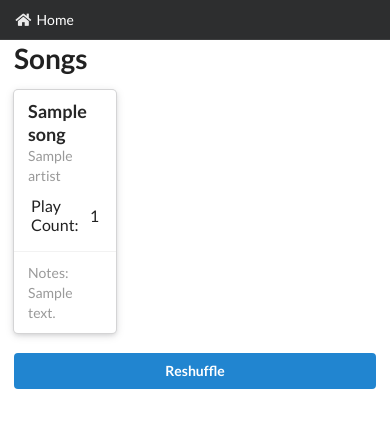
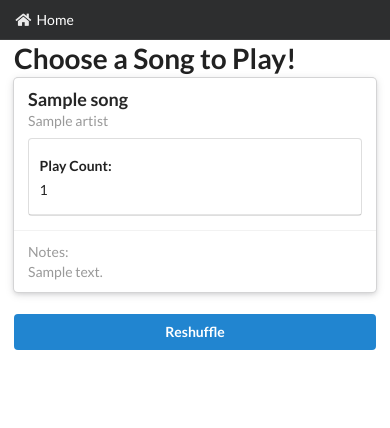
Before and after one commit to DeltiKron/song_trainer, a Flask app: template song_app/templates/random_song_grid.html in a window 390 px wide. Shown: the top 428 px of the page. Run offline with Flask 2, Linux system fonts and the light colour scheme; the template is opened without the code that fills it: most values are stand-ins (such as "Sample title", 1, 10 or a date in 2020); some libraries are stand-ins or nearby versions.

Commit message:
fixing cards, making elements stackable for mobile

```diff
--- a/song_app/templates/random_song_grid.html
+++ b/song_app/templates/random_song_grid.html
@@ -6,16 +6,9 @@
 $(document).ready(function(){
    $('.menu .item').tab();
    $('.ui.rating').rating({
-    maxRating: 5
+    maxRating: 5,
+    interactive:false
    });
-   $('.ui.rating')
-  .rating('setting', 'onRate', function(value) {
-      var song_id = this.dataset.song_id;
-      console.log(song_id);
-      console.log(value);
-      const url = "rate_song"
-      $.get(url,{song_id:song_id,rating:value});
-  });
 });
 
 
@@ -24,8 +17,9 @@ $(document).ready(function(){
 
 {% endblock head %}
 {% block content %}
-<h1>Songs </h1>
-<div class="ui three cards">
+<h1>Choose a Song to Play! </h1>
+<title>Choose a Song to Play! </title>
+<div class="ui three stackable cards">
     {% for song in songs%}
     <a class="ui raised card" href="{{url_for('songs.play_song',song_id=song.id)}}">
         <div class="content">
@@ -36,7 +30,7 @@ $(document).ready(function(){
                 {{song.artist}}
             </div>
             <div class="description">
-                <table>
+                <table class="ui stackable table">
                     <tr>
                         <td>Play Count:</td>
                         <td>{{song.play_count}}</td>
--- a/song_app/templates/song.html
+++ b/song_app/templates/song.html
@@ -33,6 +33,7 @@ $(document).ready(function(){
 <br>
 <div class="ui segment">
     <h1>{{song.title}}</h1>
+    <title>Play: {{song.title}}</title>
     <h3>{{song.artist}}</h3>
     <div class="ui fluid card">
         <table>
@@ -47,13 +48,13 @@ $(document).ready(function(){
         </table>
         <a class=" ui button" href={{url_for('songs.random_songs')}}>New Random Grid</a>
         <a class=" ui button" href={{url_for('songs.get_random_song')}}>Load new Random Song</a>
-        <table>
+        <table class = "ui stackable table">
             <tr>
                 <td>
                     Rate performance to increment play count and get new grid:
                 </td>
                 <td>
-                    <div class="ui star rating" data-song_id="{{song.id}}"
+                    <div class="ui star massive rating" data-song_id="{{song.id}}"
                          data-rating="{{song.skill_level|round|int}}" data-max-rating="5"></div>
                 </td>
             </tr>
--- a/song_app/views.py
+++ b/song_app/views.py
@@ -73,7 +73,7 @@ def add_song():
             if len(duplicates) >=1:
                 error = "Song already in DB!"
         if error is None:
-            song = Song(title=title, artist=artist, skill_level=1, play_count=0, notes=notes)
+            song = Song(title=title, artist=artist, skill_level=0, play_count=0, notes=notes)
             db.session.add(song)
             db.session.commit()
             return redirect(url_for('songs.play_song',song_id=song.id))
```
